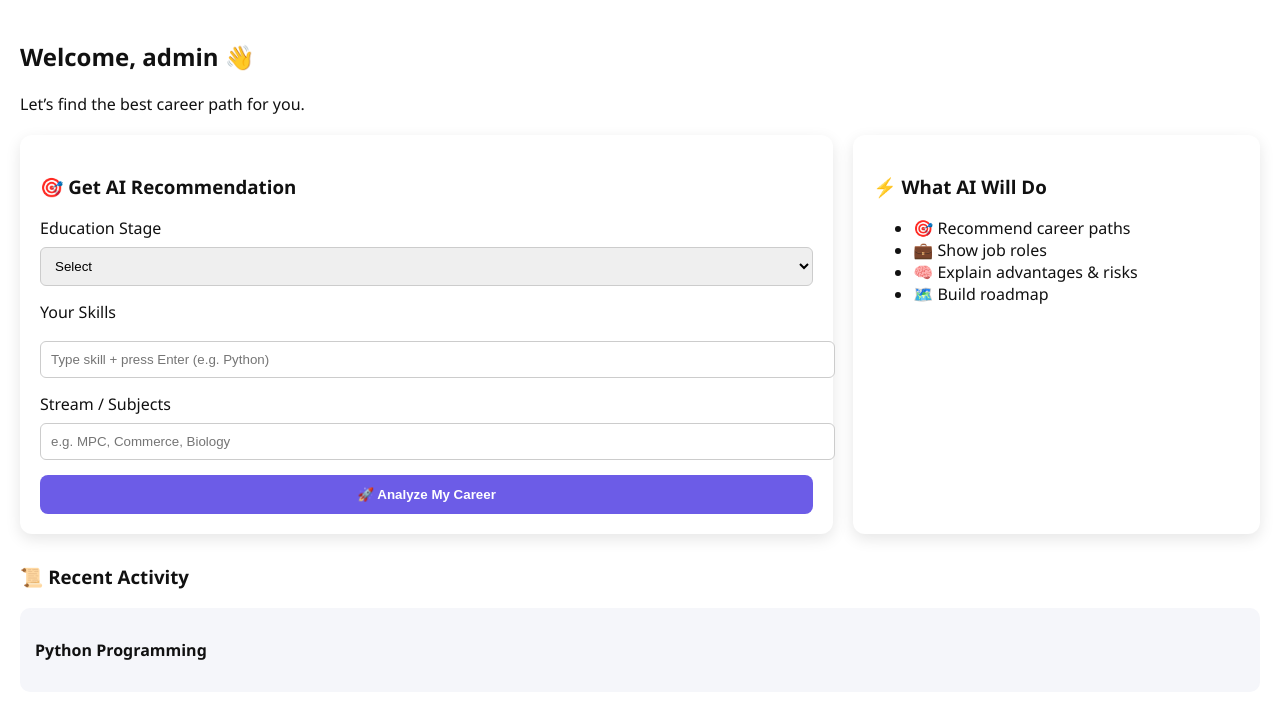
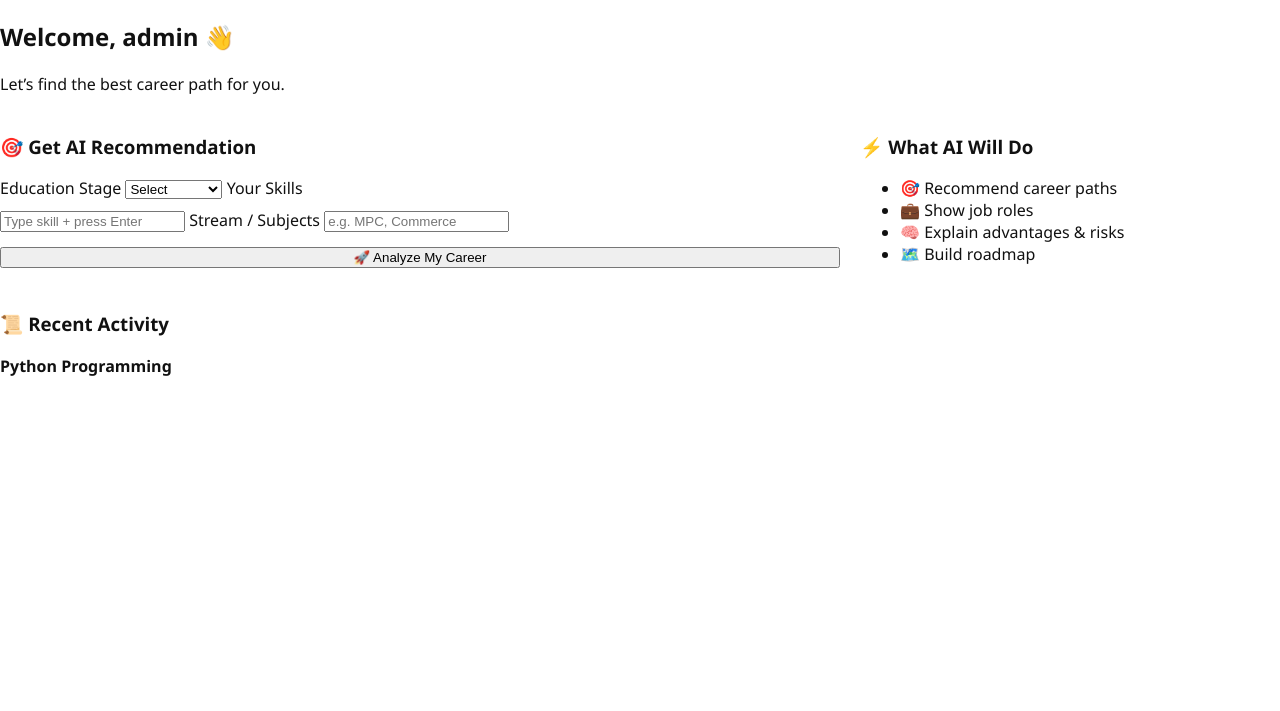
Before and after one commit to VajidShaik44/ai-course-recommendation-system, a Flask app: page /dashboard in a window 1280 px wide. Shown: the part 57-768 px from the top of the page. Run offline with Flask 3, Linux system fonts and the light colour scheme; a user stored in the database is signed in; data comes from the database, SQL or seed files in the repository.

Commit message:
Updated ui

```diff
--- a/templates/dashboard.html
+++ b/templates/dashboard.html
@@ -2,25 +2,18 @@
 
 {% block content %}
 
-<div class="dashboard">
+<h2>Welcome, {{ session.user }} 👋</h2>
+<p style="margin-bottom:20px;">Let’s find the best career path for you.</p>
 
-    <!-- HEADER -->
-    <div class="top">
-        <h2>Welcome, {{ session.user }} 👋</h2>
-        <p>Let’s find the best career path for you.</p>
-    </div>
-
-    <!-- GRID -->
-    <div class="grid">
+<div style="display:grid; grid-template-columns:2fr 1fr; gap:20px;">
 
     <!-- FORM -->
-        <div class="card form-card">
+    <div class="card">
 
         <h3>🎯 Get AI Recommendation</h3>
 
         <form id="careerForm" action="/recommend" method="POST">
 
-                <!-- Stage -->
             <label>Education Stage</label>
             <select name="stage" required>
                 <option value="">Select</option>
@@ -30,50 +23,46 @@
                 <option>IIIT</option>
             </select>
 
-                <!-- SKILLS -->
-                <label>Your Skills</label>
+            <label style="margin-top:10px;">Your Skills</label>
+            <div id="tagContainer" style="margin-bottom:10px;"></div>
 
-                <div class="tag-container" id="tagContainer"></div>
-
-                <input type="text" id="skillInput" placeholder="Type skill + press Enter (e.g. Python)">
+            <input type="text" id="skillInput" placeholder="Type skill + press Enter">
 
             <input type="hidden" name="skills" id="skillsHidden">
 
-                <!-- SUBJECTS -->
-                <label>Stream / Subjects</label>
-                <input type="text" name="stream_subjects" placeholder="e.g. MPC, Commerce, Biology">
+            <label style="margin-top:10px;">Stream / Subjects</label>
+            <input type="text" name="stream_subjects" placeholder="e.g. MPC, Commerce">
 
-                <button type="submit">🚀 Analyze My Career</button>
+            <button class="btn" style="margin-top:15px; width:100%;">
+                🚀 Analyze My Career
+            </button>
 
         </form>
 
     </div>
 
     <!-- INFO -->
-        <div class="card info-card">
-
+    <div class="card">
         <h3>⚡ What AI Will Do</h3>
-
         <ul>
             <li>🎯 Recommend career paths</li>
             <li>💼 Show job roles</li>
             <li>🧠 Explain advantages & risks</li>
             <li>🗺️ Build roadmap</li>
         </ul>
-
     </div>
 
 </div>
 
 <!-- HISTORY -->
-    <div class="history">
+<div style="margin-top:30px;">
     <h3>📜 Recent Activity</h3>
 
     {% if recommendations %}
-        <div class="history-list">
+    <div style="display:grid; gap:10px; margin-top:10px;">
         {% for rec in recommendations %}
-            <div class="history-card">
-                <p><strong>{{ rec.course }}</strong></p>
+        <div class="card">
+            <strong>{{ rec.course }}</strong><br>
             <small>{{ rec.input_text }}</small>
         </div>
         {% endfor %}
@@ -83,23 +72,8 @@
     {% endif %}
 </div>
 
-</div>
-
-
-<!-- LOADING OVERLAY -->
-<div id="loadingOverlay">
-    <div class="loader-box">
-        <div class="spinner"></div>
-        <p>Analyzing your profile with AI...</p>
-    </div>
-</div>
-
-
 <script>
-
-// ---------------- TAG INPUT ----------------
 let skills = [];
-
 const input = document.getElementById("skillInput");
 const container = document.getElementById("tagContainer");
 const hidden = document.getElementById("skillsHidden");
@@ -107,178 +81,30 @@ const hidden = document.getElementById("skillsHidden");
 input.addEventListener("keypress", function(e) {
     if (e.key === "Enter") {
         e.preventDefault();
-
         let value = input.value.trim();
-
         if (value && !skills.includes(value)) {
             skills.push(value);
             renderTags();
         }
-
         input.value = "";
     }
 });
 
 function renderTags() {
     container.innerHTML = "";
-
-    skills.forEach((skill, index) => {
-        let tag = document.createElement("div");
-        tag.className = "tag";
-        tag.innerHTML = `${skill} <span onclick="removeTag(${index})">×</span>`;
-        container.appendChild(tag);
+    skills.forEach((s, i) => {
+        let el = document.createElement("span");
+        el.innerHTML = `${s} ❌`;
+        el.style.marginRight = "8px";
+        el.style.cursor = "pointer";
+        el.onclick = () => {
+            skills.splice(i, 1);
+            renderTags();
+        };
+        container.appendChild(el);
     });
-
     hidden.value = skills.join(", ");
 }
-
-function removeTag(index) {
-    skills.splice(index, 1);
-    renderTags();
-}
-
-
-// ---------------- FORM SUBMIT ----------------
-document.getElementById("careerForm").addEventListener("submit", function(e) {
-
-    if (skills.length === 0) {
-        alert("Please add at least one skill");
-        e.preventDefault();
-        return;
-    }
-
-    document.getElementById("loadingOverlay").style.display = "flex";
-});
-
 </script>
 
-
-<style>
-
-/* Layout */
-.dashboard {
-    padding: 20px;
-}
-
-.top {
-    margin-bottom: 20px;
-}
-
-.grid {
-    display: grid;
-    grid-template-columns: 2fr 1fr;
-    gap: 20px;
-}
-
-/* Cards */
-.card {
-    background: white;
-    padding: 20px;
-    border-radius: 12px;
-    box-shadow: 0 5px 15px rgba(0,0,0,0.1);
-}
-
-/* Inputs */
-.form-card input,
-.form-card select {
-    width: 100%;
-    padding: 10px;
-    margin-top: 8px;
-    margin-bottom: 15px;
-    border-radius: 6px;
-    border: 1px solid #ccc;
-}
-
-/* Button */
-.form-card button {
-    width: 100%;
-    padding: 12px;
-    background: #6c5ce7;
-    color: white;
-    border: none;
-    border-radius: 8px;
-    font-weight: bold;
-    transition: 0.2s;
-}
-
-.form-card button:hover {
-    background: #5a4bdc;
-}
-
-/* TAGS */
-.tag-container {
-    display: flex;
-    flex-wrap: wrap;
-    gap: 8px;
-    margin-bottom: 10px;
-}
-
-.tag {
-    background: #6c5ce7;
-    color: white;
-    padding: 5px 10px;
-    border-radius: 20px;
-    font-size: 0.85rem;
-}
-
-.tag span {
-    margin-left: 6px;
-    cursor: pointer;
-}
-
-/* HISTORY */
-.history {
-    margin-top: 30px;
-}
-
-.history-list {
-    display: grid;
-    grid-template-columns: repeat(auto-fit, minmax(200px,1fr));
-    gap: 15px;
-}
-
-.history-card {
-    background: #f5f6fa;
-    padding: 15px;
-    border-radius: 10px;
-}
-
-/* LOADING */
-#loadingOverlay {
-    display: none;
-    position: fixed;
-    top: 0;
-    left: 0;
-    width: 100%;
-    height: 100%;
-    background: rgba(0,0,0,0.6);
-    justify-content: center;
-    align-items: center;
-    z-index: 999;
-}
-
-.loader-box {
-    background: white;
-    padding: 30px;
-    border-radius: 12px;
-    text-align: center;
-}
-
-.spinner {
-    width: 40px;
-    height: 40px;
-    border: 4px solid #ccc;
-    border-top: 4px solid #6c5ce7;
-    border-radius: 50%;
-    animation: spin 1s linear infinite;
-    margin: auto;
-    margin-bottom: 10px;
-}
-
-@keyframes spin {
-    to { transform: rotate(360deg); }
-}
-
-</style>
-
 {% endblock %}
```
Also changed, not shown: templates/result.html (+24 -140 lines), templates/roadmap.html (+26 -63 lines). Lines whose indentation alone changed are shown as unchanged.
